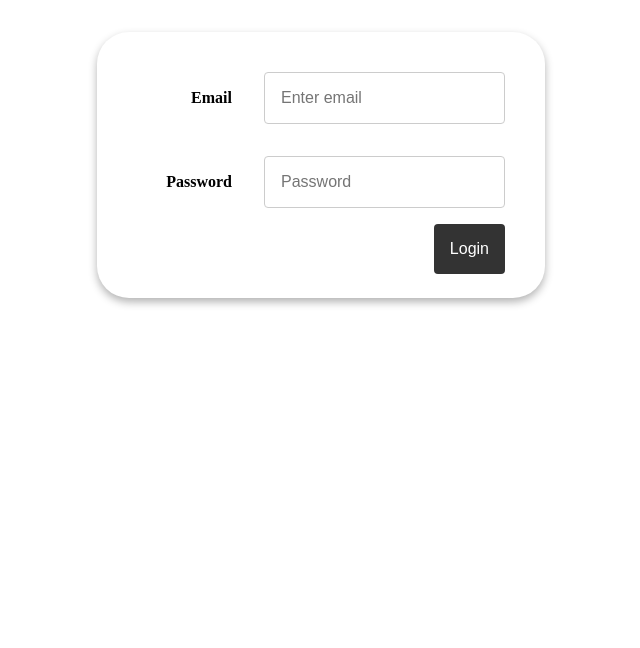
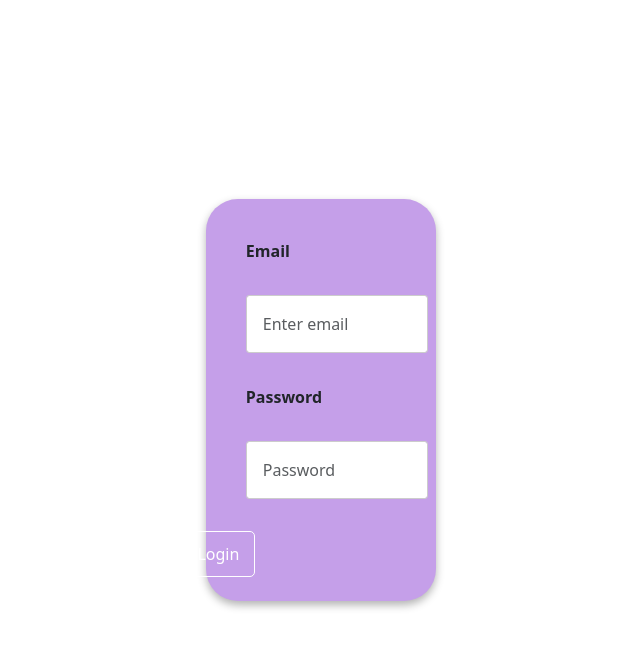
Before and after one commit to ShareQuill/ShareQuill, a React (Create React App) app in the folder frontend/: page /login in a window 1280 px wide. Shown: the top 648 px of the page, without its empty margins (319-959 px from the left). Built offline with nearby package versions, Linux system fonts and the light colour scheme.

Commit message:
login component added styles

```diff
--- a/frontend/package.json
+++ b/frontend/package.json
@@ -10,9 +10,11 @@
     "@testing-library/jest-dom": "^5.17.0",
     "@testing-library/react": "^13.4.0",
     "@testing-library/user-event": "^13.5.0",
+    "bootstrap": "^5.3.2",
     "react": "^18.2.0",
     "react-bootstrap": "^2.9.1",
     "react-dom": "^18.2.0",
+    "react-parallax": "^3.5.1",
     "react-router-dom": "^6.19.0",
     "react-scripts": "5.0.1",
     "sass": "^1.69.5",
--- a/frontend/src/index.js
+++ b/frontend/src/index.js
@@ -2,6 +2,7 @@ import React from 'react';
 import ReactDOM from 'react-dom/client';
 import App from './App';
 import reportWebVitals from './reportWebVitals';
+import 'bootstrap/dist/css/bootstrap.min.css';
 
 const root = ReactDOM.createRoot(document.getElementById('root'));
 root.render(
--- a/frontend/src/pages/Login.js
+++ b/frontend/src/pages/Login.js
@@ -2,7 +2,7 @@ import React, { useState } from 'react';
 import { Form } from 'react-bootstrap';
 import InputGroup from '../components/inputs/InputGroup';
 import InputButton from '../components/buttons/InputButton';
-import '../scss/styles.scss';
+import '../scss/login.scss';
 
 const Login = () => {
     const [email, setEmail] = useState('');
@@ -32,7 +32,8 @@ const Login = () => {
     };
 
     return (
-        <div className="container">
+        <div className='mainContainer'>
+            <div className="logincontainer">
                 <Form>
                     <InputGroup
                     label="Email"
@@ -50,8 +51,9 @@ const Login = () => {
                         onChange={setPassword}
                         controlId="formBasicPassword"/>
 
-            <InputButton text="Login" onClick={handleLogin} />
+                    <InputButton  text="Login" onClick={handleLogin} />
                 </Form>
+            </div>
         </div>
     );
 };
--- /dev/null
+++ b/frontend/src/scss/_config.scss
@@ -0,0 +1,11 @@
+@import url('https://fonts.googleapis.com/css2?family=Dancing+Script:wght@700&family=League+Spartan:wght@300&display=swap');
+
+$font-family: 'League Spartan', sans-serif;
+$spacer: 1rem;
+
+$footer-background: #000000;
+$footer-text-color: #ffffff;
+$button-background-color: #ffffff;
+$button-hover-color: #9b9b9b;
+
+$login-color-pink: #ec5ebc;
--- /dev/null
+++ b/frontend/src/scss/_responsive.scss
@@ -0,0 +1,59 @@
+@media (max-width: 768px) {
+
+    .shimmer-section, .shimmer {
+        margin-top: 45%;
+    }
+
+    .carousel-section {
+        display: block;
+        max-height: 50vh;
+    }
+
+    .carousel-img {
+        width: 85% !important;
+    }
+
+    .carousel {
+        text-align: center;
+    }
+
+    .card-group {
+        display: flex;
+        flex-direction: column;
+        align-items: center;
+        justify-content: center;
+    }
+    .card {
+        margin-top: 45%;
+    }
+}
+
+@media (min-width: 992px) {
+    .shimmer-section {
+        background-color: transparent;
+        width: 100%;
+        height: 300px;
+        position: relative;
+    }
+
+    /* Shimmer animation */
+    .shimmer {
+        position: absolute;
+        top: 0;
+        left: 0;
+        width: 100%;
+        height: 100%;
+        background: linear-gradient(90deg, transparent, #de90cc, transparent);
+        background-size: 200% 100%;
+        animation: shimmer 2s forwards;
+    }
+}
+
+@keyframes shimmer {
+    0% {
+        background-position: -200% 0;
+    }
+    100% {
+        background-position: 200% 0;
+    }
+}
--- /dev/null
+++ b/frontend/src/scss/login.scss
@@ -0,0 +1,57 @@
+@import 'config';
+@import '_responsive';
+
+.mainContainer{
+    display: flex;
+    min-height: 100vh;
+    align-items: center;
+}
+.logincontainer {
+display: flex;
+flex-direction: column;
+width: 18vw;
+margin: 2rem auto;
+padding: 1.5rem;
+box-shadow: 0 4px 8px rgba(0, 0, 0, 0.3);
+background-color: rgb(197, 159, 233);
+border-radius: 2rem;
+
+form {
+    display: flex;
+    flex-direction: column;
+    align-items: flex-end;
+
+    label {
+    margin: 1rem;
+    font-weight: bold;
+    }
+
+    input {
+    padding: 1rem;
+    margin: 1rem;
+    border: 1px solid #ccc;
+    border-radius: 3px;
+    font-size: 16px;
+    }
+
+    button {
+    display: flex;
+    text-decoration: none;
+    background-color: transparent;
+    color: #fff;
+    padding: 10px 15px;
+    margin-right: 9.8rem;
+    margin-top: 1rem;
+    // border: none;
+    border: 1px solid white;
+    border-radius: 5px;
+    cursor: pointer;
+    transition: background-color 0.3s ease;
+
+    &:hover {
+        background-color: $login-color-pink;
+        color: #000000;
+    }
+    }
+}
+}
--- a/frontend/src/scss/styles.scss
+++ b/frontend/src/scss/styles.scss
@@ -1,48 +1,6 @@
-body{
-    text-align: center;
-}
-.container {
-max-width: 400px;
-margin: 2rem auto;
-padding: 1.5rem;
-box-shadow: 0 4px 8px rgba(0, 0, 0, 0.3);
-background-color: #fff;
-border-radius: 2rem;
-
-form {
-    display: flex;
-    flex-direction: column;
-    align-items: flex-end;
-
-    label {
-    margin: 1rem;
-    font-weight: bold;
-    }
-
-    input {
-    padding: 1rem;
-    margin: 1rem;
-    border: 1px solid #ccc;
-    border-radius: 4px;
-    font-size: 16px;
-    }
-
-    button {
-    background-color: #333;
-    color: #fff;
-    margin-right: 1rem;
-    padding: 1rem;
-    border: none;
-    border-radius: 4px;
-    font-size: 1rem;
-    cursor: pointer;
-
-    &:hover {
-        background-color: #fff;
-        color: #333;
-    }
-    }
-}
+@import 'config';
+*{
+    font-family: $font-family;
 }
 
 .horizontal-navbar {
```
Lines whose indentation alone changed are shown as unchanged.
